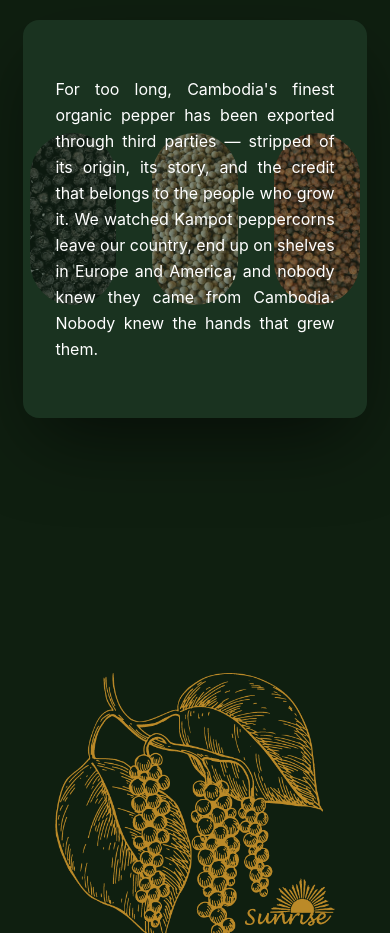
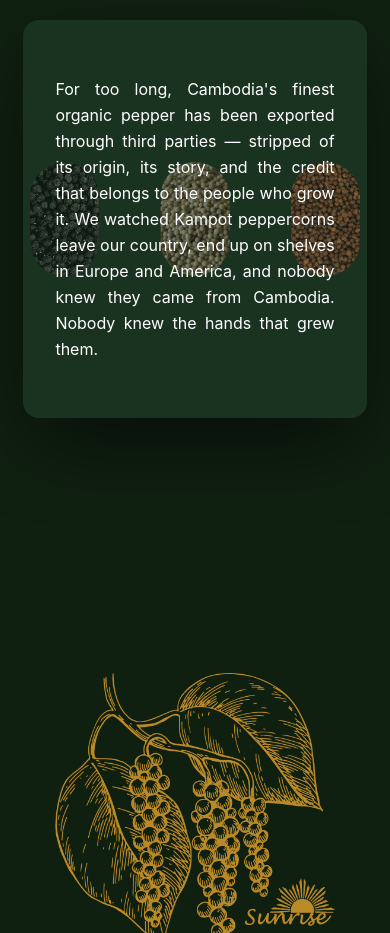
Before and after one commit to keanglongky-del/sunrise-web, a Next.js app: page / in a window 390 px wide. Shown: the part 1840-2773 px from the top of the page. Built offline with nearby package versions, Linux system fonts and the light colour scheme.

Commit message:
Slide 3: pills smaller and inside card, card larger than pills, mobile untouched

```diff
--- a/src/app/page.tsx
+++ b/src/app/page.tsx
@@ -178,18 +178,18 @@ export default function Home() {
         {/* Vertical story card — lighter green, middle layer */}
         <div className="relative z-10 w-[88%] md:w-[68%] lg:w-[62%] max-h-[85vh] md:max-h-[80vh] bg-[#1a3320] rounded-2xl md:rounded-3xl py-14 md:py-14 lg:py-16 px-8 md:px-12 shadow-[0_30px_80px_-15px_rgba(0,0,0,0.6)] overflow-visible">
 
-          {/* 3 pill panels — on top of card, behind text, 50% opacity */}
+          {/* 3 pill panels — inside card, behind text, 50% opacity */}
           <div className="absolute inset-0 flex items-center justify-center pointer-events-none z-0">
             {/* Black pepper — left */}
-            <div className="absolute left-[2%] md:left-[0%] w-[25%] md:w-[24%] aspect-[3/6] md:aspect-[3/7] rounded-[999px] overflow-hidden opacity-50">
+            <div className="absolute left-[2%] md:left-[8%] w-[20%] md:w-[16%] aspect-[3/5] md:aspect-[3/5] rounded-[999px] overflow-hidden opacity-50">
               <Image src="/images/pepper-black.jpg" alt="Black Kampot Pepper" fill className="object-cover scale-125" />
             </div>
             {/* White pepper — center */}
-            <div className="absolute left-1/2 -translate-x-1/2 w-[25%] md:w-[24%] aspect-[3/6] md:aspect-[3/7] rounded-[999px] overflow-hidden opacity-50">
+            <div className="absolute left-1/2 -translate-x-1/2 w-[20%] md:w-[16%] aspect-[3/5] md:aspect-[3/5] rounded-[999px] overflow-hidden opacity-50">
               <Image src="/images/pepper-white.jpg" alt="White Kampot Pepper" fill className="object-cover scale-150" />
             </div>
             {/* Red pepper — right */}
-            <div className="absolute right-[2%] md:right-[0%] w-[25%] md:w-[24%] aspect-[3/6] md:aspect-[3/7] rounded-[999px] overflow-hidden opacity-50">
+            <div className="absolute right-[2%] md:right-[8%] w-[20%] md:w-[16%] aspect-[3/5] md:aspect-[3/5] rounded-[999px] overflow-hidden opacity-50">
               <Image src="/images/pepper-red.jpg" alt="Red Kampot Pepper" fill className="object-cover scale-125" />
             </div>
           </div>
```
